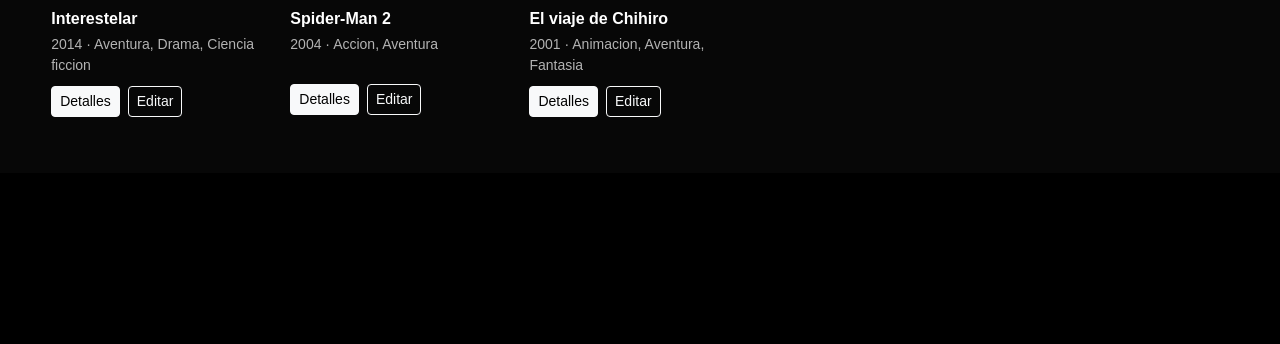
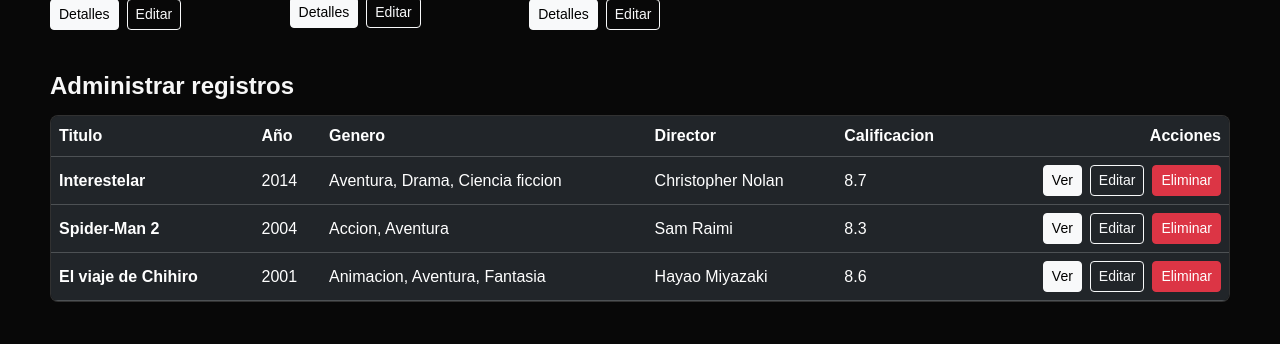
Before and after one commit to Aizen2023/peliculas-crud-php, a PHP site: page / in a window 1280 px wide. Shown: the part 967-1311 px from the top of the page. Before the commit the page ends 1084 px from the top, so only its background shows below. Run offline with PHP 8.4, Linux system fonts and the light colour scheme; data comes from the database, SQL or seed files in the repository.

Commit message:
Ordenar vista principal del catalogo

```diff
--- a/public/index.php
+++ b/public/index.php
@@ -42,7 +42,7 @@
         </div>
     </nav>
 
-    <main>
+    <main class="page-shell">
         <?php if ($mensaje): ?>
             <div class="toast-wrap">
                 <div class="alert alert-success alert-dismissible fade show shadow" role="alert">
@@ -53,11 +53,11 @@
         <?php endif; ?>
 
         <?php if ($destacada): ?>
-            <section class="featured" style="--poster: url('<?= h(poster($destacada)) ?>')">
-                <div class="featured-content">
+            <section class="featured-panel">
+                <div class="featured-copy">
                     <span class="badge text-bg-danger mb-3">Destacada</span>
                     <h1><?= h($destacada['titulo']) ?></h1>
-                    <div class="featured-meta">
+                    <div class="meta-pills">
                         <span><?= (int) $destacada['anio'] ?></span>
                         <?php if ($destacada['duracion']): ?><span><?= h($destacada['duracion']) ?></span><?php endif; ?>
                         <span><?= number_format((float) $destacada['calificacion'], 1) ?>/10</span>
@@ -72,10 +72,11 @@
                         </a>
                     </div>
                 </div>
+                <img class="featured-poster" src="<?= h(poster($destacada)) ?>" alt="Poster de <?= h($destacada['titulo']) ?>">
             </section>
         <?php else: ?>
-            <section class="featured empty-featured">
-                <div class="featured-content">
+            <section class="featured-panel">
+                <div class="featured-copy">
                     <h1>Aizen Movies</h1>
                     <a class="btn btn-light btn-lg" href="form.php"><i class="bi bi-plus-lg"></i> Agregar pelicula</a>
                 </div>
@@ -109,17 +110,59 @@
             </div>
         </section>
 
+        <section class="records-section">
+            <div class="section-heading">
+                <h2>Administrar registros</h2>
+            </div>
+            <div class="table-responsive records-table">
+                <table class="table table-dark table-hover align-middle mb-0">
+                    <thead>
+                        <tr>
+                            <th>Titulo</th>
+                            <th>Año</th>
+                            <th>Genero</th>
+                            <th>Director</th>
+                            <th>Calificacion</th>
+                            <th class="text-end">Acciones</th>
+                        </tr>
+                    </thead>
+                    <tbody>
+                        <?php foreach ($peliculas as $pelicula): ?>
+                            <tr>
+                                <td class="fw-bold"><?= h($pelicula['titulo']) ?></td>
+                                <td><?= (int) $pelicula['anio'] ?></td>
+                                <td><?= h($pelicula['genero']) ?></td>
+                                <td><?= h($pelicula['director'] ?: 'Sin dato') ?></td>
+                                <td><?= number_format((float) $pelicula['calificacion'], 1) ?></td>
+                                <td>
+                                    <div class="d-flex justify-content-end gap-2">
+                                        <button class="btn btn-sm btn-light" type="button" data-bs-toggle="modal" data-bs-target="#movieModal<?= (int) $pelicula['id'] ?>">Ver</button>
+                                        <a class="btn btn-sm btn-outline-light" href="form.php?id=<?= (int) $pelicula['id'] ?>">Editar</a>
+                                        <form action="delete.php" method="post" onsubmit="return confirm('Eliminar esta pelicula?');">
+                                            <input type="hidden" name="id" value="<?= (int) $pelicula['id'] ?>">
+                                            <button class="btn btn-sm btn-danger" type="submit">Eliminar</button>
+                                        </form>
+                                    </div>
+                                </td>
+                            </tr>
+                        <?php endforeach; ?>
+                    </tbody>
+                </table>
+            </div>
+        </section>
+
         <?php foreach ($peliculas as $pelicula): ?>
             <?php $modalId = 'movieModal' . (int) $pelicula['id']; ?>
             <div class="modal fade" id="<?= $modalId ?>" tabindex="-1" aria-labelledby="<?= $modalId ?>Label" aria-hidden="true">
                 <div class="modal-dialog modal-dialog-centered modal-xl">
                     <div class="modal-content movie-modal">
                         <div class="modal-body p-0">
-                            <div class="modal-hero" style="--poster: url('<?= h(poster($pelicula)) ?>')">
+                            <div class="modal-hero">
                                 <button type="button" class="btn-close btn-close-white modal-close" data-bs-dismiss="modal" aria-label="Cerrar"></button>
+                                <img class="modal-poster-art" src="<?= h(poster($pelicula)) ?>" alt="Poster de <?= h($pelicula['titulo']) ?>">
                                 <div class="modal-copy">
                                     <h2 id="<?= $modalId ?>Label"><?= h($pelicula['titulo']) ?></h2>
-                                    <div class="featured-meta">
+                                    <div class="meta-pills">
                                         <span><?= (int) $pelicula['anio'] ?></span>
                                         <?php if ($pelicula['duracion']): ?><span><?= h($pelicula['duracion']) ?></span><?php endif; ?>
                                         <span><?= number_format((float) $pelicula['calificacion'], 1) ?>/10</span>
--- a/public/styles.css
+++ b/public/styles.css
@@ -1,9 +1,9 @@
 :root {
-    --bg: #070707;
-    --surface: #141414;
-    --surface-2: #202020;
-    --text: #f5f5f5;
-    --muted: #b3b3b3;
+    --bg: #080808;
+    --panel: #151515;
+    --panel-2: #1f1f1f;
+    --text: #f7f7f7;
+    --muted: #b8b8b8;
     --line: rgba(255, 255, 255, 0.12);
     --brand: #e50914;
     --brand-dark: #b20710;
@@ -35,6 +36,10 @@
 
 .navbar-brand:hover {
     color: #ff3b43;
+}
+
+.page-shell {
+    padding-top: 66px;
 }
 
 .btn-ghost,
@@ -116,10 +120,14 @@
     border: 1px solid var(--line);
     border-radius: 4px;
     background: rgba(255, 255, 255, 0.08);
+    color: #fff;
+    font-weight: 700;
 }
 
-.catalog-section {
-    padding: 0 4vw 56px;
+.catalog-section,
+.records-section {
+    width: min(1180px, calc(100% - 32px));
+    margin: 0 auto 42px;
 }
 
 .section-heading {
@@ -215,25 +223,34 @@
     -webkit-box-orient: vertical;
 }
 
+.records-table {
+    overflow: hidden;
+    border: 1px solid var(--line);
+    border-radius: 8px;
+    background: var(--panel);
+}
+
+.records-table form,
+.modal-actions form {
+    margin: 0;
+}
+
 .movie-modal {
     overflow: hidden;
     border: 1px solid var(--line);
     border-radius: 8px;
-    background: var(--surface);
+    background: var(--panel);
     color: var(--text);
 }
 
 .modal-hero {
     position: relative;
-    display: flex;
+    display: grid;
+    grid-template-columns: 260px minmax(0, 1fr);
+    gap: 28px;
     align-items: end;
-    min-height: 520px;
     padding: 36px;
-    background:
-        linear-gradient(90deg, rgba(20, 20, 20, 0.98) 0%, rgba(20, 20, 20, 0.70) 45%, rgba(20, 20, 20, 0.08) 100%),
-        linear-gradient(0deg, var(--surface) 0%, rgba(20, 20, 20, 0) 38%),
-        var(--poster) right center / contain no-repeat,
-        var(--surface);
+    background: linear-gradient(135deg, rgba(229, 9, 20, 0.18), transparent 42%), var(--panel);
 }
 
 .modal-close {
```
Also changed, not shown: other parts of public/styles.css (+79 -82 lines).
